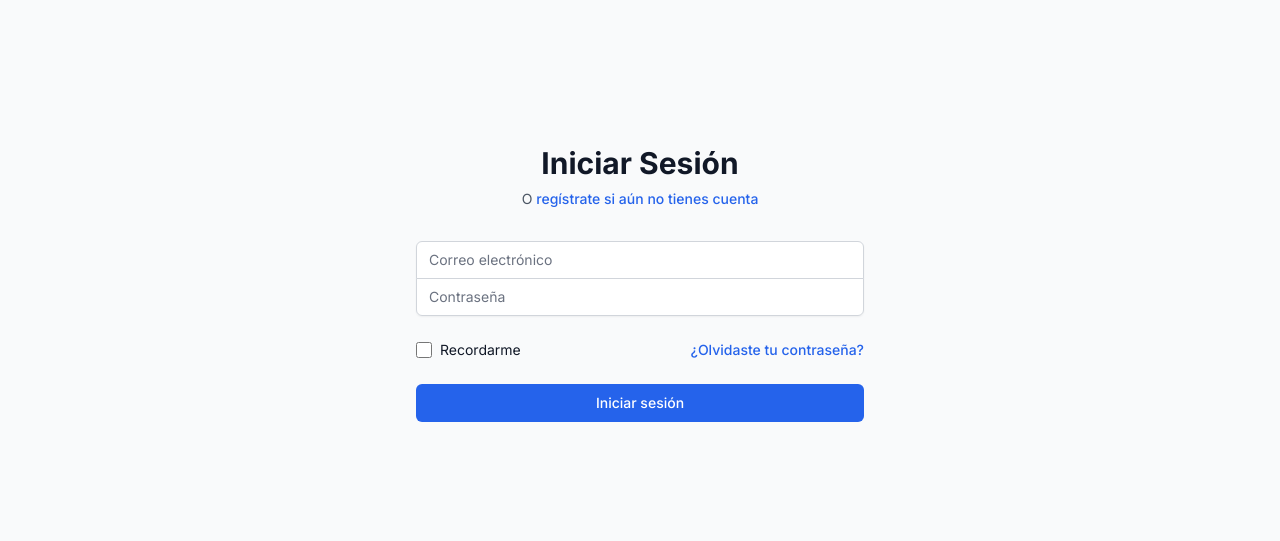
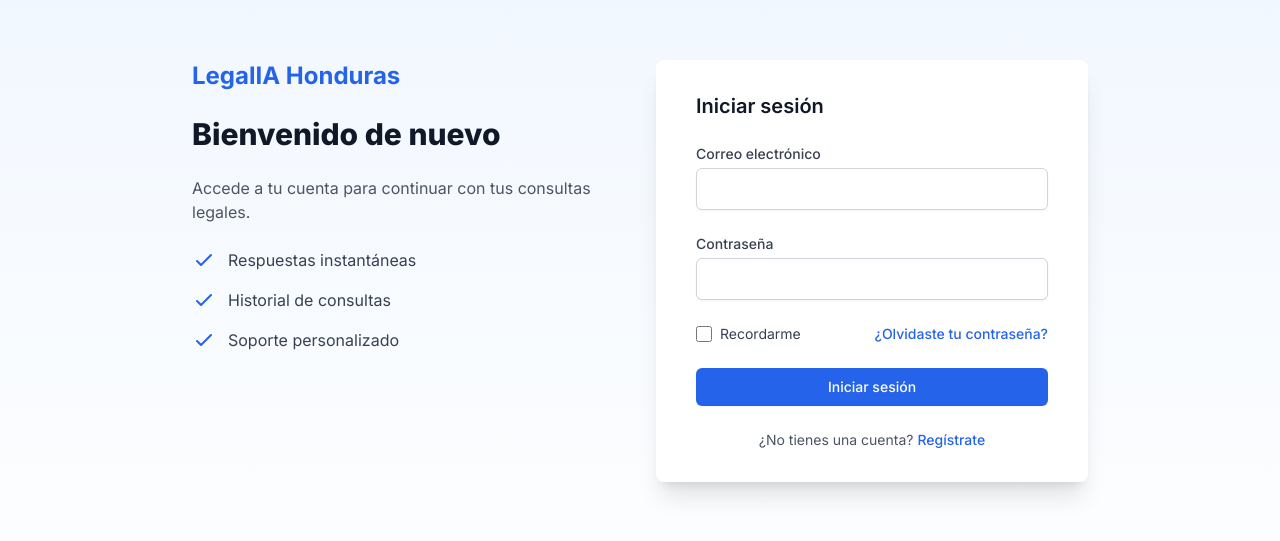
Before and after one commit to lazarohernan/abogados, a Next.js app: page /login in a window 1280 px wide. Shown: the part 129-670 px from the top of the page. Built offline with nearby package versions, Linux system fonts and the light colour scheme; no server answers.

Commit message:
page.tsx

```diff
--- a/src/app/(auth)/login/page.tsx
+++ b/src/app/(auth)/login/page.tsx
@@ -1,9 +1,9 @@
 'use client';
 
-import { useState, useEffect } from 'react';
-import { supabase } from '@/lib/supabase';
+import { useState } from 'react';
 import { useRouter } from 'next/navigation';
 import Link from 'next/link';
+import { supabase } from '@/lib/supabase';
 
 export default function Login() {
   const router = useRouter();
@@ -16,19 +16,20 @@ export default function Login() {
   const [error, setError] = useState<string | null>(null);
 
   // Cargar email guardado si existe
-  useEffect(() => {
+  useState(() => {
     const savedEmail = localStorage.getItem('rememberedEmail');
     if (savedEmail) {
       setFormData(prev => ({ ...prev, email: savedEmail }));
       setRememberMe(true);
     }
-  }, []);
+  });
 
   const handleChange = (e: React.ChangeEvent<HTMLInputElement>) => {
     setFormData({
       ...formData,
       [e.target.name]: e.target.value
     });
+    setError(null);
   };
 
   const handleSubmit = async (e: React.FormEvent) => {
@@ -44,24 +45,14 @@ export default function Login() {
         localStorage.removeItem('rememberedEmail');
       }
 
-      const { data, error } = await supabase.auth.signInWithPassword({
+      const { data, error: signInError } = await supabase.auth.signInWithPassword({
         email: formData.email,
-        password: formData.password
+        password: formData.password,
       });
 
-      if (error) throw error;
+      if (signInError) throw signInError;
 
       if (data.user) {
-        // Obtener el perfil del usuario
-        const { data: profileData, error: profileError } = await supabase
-          .from('profiles')
-          .select('*')
-          .eq('id', data.user.id)
-          .single();
-
-        if (profileError) throw profileError;
-
-        // Redirigir al dashboard
         router.push('/dashboard');
       }
     } catch (err) {
@@ -73,61 +64,89 @@ export default function Login() {
   };
 
   return (
-    <div className="min-h-screen flex items-center justify-center bg-gray-50 py-12 px-4 sm:px-6 lg:px-8">
-      <div className="max-w-md w-full space-y-8">
-        <div>
-          <h2 className="mt-6 text-center text-3xl font-bold text-gray-900">
-            Iniciar Sesión
+    <div className="min-h-screen flex bg-gradient-to-b from-blue-50 to-white py-12 px-4 sm:px-6 lg:px-8">
+      <div className="max-w-4xl w-full space-y-8 m-auto">
+        <div className="flex flex-col md:flex-row gap-8">
+          {/* Sección informativa */}
+          <div className="md:w-1/2 space-y-6">
+            <Link href="/" className="text-2xl font-bold text-blue-600">
+              LegalIA Honduras
+            </Link>
+            <h2 className="mt-6 text-3xl font-extrabold text-gray-900">
+              Bienvenido de nuevo
             </h2>
-          <p className="mt-2 text-center text-sm text-gray-600">
-            O{' '}
-            <Link
-              href="/register"
-              className="font-medium text-blue-600 hover:text-blue-500"
-            >
-              regístrate si aún no tienes cuenta
-            </Link>
+            <p className="mt-2 text-gray-600">
+              Accede a tu cuenta para continuar con tus consultas legales.
             </p>
+            <div className="mt-6 space-y-4">
+              <div className="flex items-center">
+                <div className="flex-shrink-0">
+                  <svg className="h-6 w-6 text-blue-600" fill="none" stroke="currentColor" viewBox="0 0 24 24">
+                    <path strokeLinecap="round" strokeLinejoin="round" strokeWidth="2" d="M5 13l4 4L19 7" />
+                  </svg>
+                </div>
+                <div className="ml-3">
+                  <p className="text-gray-700">Respuestas instantáneas</p>
+                </div>
+              </div>
+              <div className="flex items-center">
+                <div className="flex-shrink-0">
+                  <svg className="h-6 w-6 text-blue-600" fill="none" stroke="currentColor" viewBox="0 0 24 24">
+                    <path strokeLinecap="round" strokeLinejoin="round" strokeWidth="2" d="M5 13l4 4L19 7" />
+                  </svg>
+                </div>
+                <div className="ml-3">
+                  <p className="text-gray-700">Historial de consultas</p>
+                </div>
+              </div>
+              <div className="flex items-center">
+                <div className="flex-shrink-0">
+                  <svg className="h-6 w-6 text-blue-600" fill="none" stroke="currentColor" viewBox="0 0 24 24">
+                    <path strokeLinecap="round" strokeLinejoin="round" strokeWidth="2" d="M5 13l4 4L19 7" />
+                  </svg>
+                </div>
+                <div className="ml-3">
+                  <p className="text-gray-700">Soporte personalizado</p>
+                </div>
+              </div>
+            </div>
           </div>
 
-        <form className="mt-8 space-y-6" onSubmit={handleSubmit}>
-          {error && (
-            <div className="bg-red-50 border-l-4 border-red-400 p-4">
-              <p className="text-red-700">{error}</p>
-            </div>
-          )}
-
-          <div className="rounded-md shadow-sm -space-y-px">
+          {/* Formulario de login */}
+          <div className="md:w-1/2">
+            <div className="bg-white py-8 px-4 shadow-xl rounded-lg sm:px-10">
+              <h3 className="text-xl font-semibold text-gray-900 mb-6">Iniciar sesión</h3>
+              <form className="space-y-6" onSubmit={handleSubmit}>
                 <div>
-              <label htmlFor="email" className="sr-only">
+                  <label htmlFor="email" className="block text-sm font-medium text-gray-700">
                     Correo electrónico
                   </label>
                   <input
                     id="email"
                     name="email"
                     type="email"
+                    autoComplete="email"
                     required
                     value={formData.email}
                     onChange={handleChange}
-                className="appearance-none rounded-none relative block w-full px-3 py-2 border border-gray-300 placeholder-gray-500 text-gray-900 rounded-t-md focus:outline-none focus:ring-blue-500 focus:border-blue-500 focus:z-10 sm:text-sm"
-                placeholder="Correo electrónico"
+                    className="mt-1 block w-full px-3 py-2 border border-gray-300 rounded-md shadow-sm focus:outline-none focus:ring-blue-500 focus:border-blue-500"
                   />
                 </div>
+
                 <div>
-              <label htmlFor="password" className="sr-only">
+                  <label htmlFor="password" className="block text-sm font-medium text-gray-700">
                     Contraseña
                   </label>
                   <input
                     id="password"
                     name="password"
                     type="password"
+                    autoComplete="current-password"
                     required
                     value={formData.password}
                     onChange={handleChange}
-                className="appearance-none rounded-none relative block w-full px-3 py-2 border border-gray-300 placeholder-gray-500 text-gray-900 rounded-b-md focus:outline-none focus:ring-blue-500 focus:border-blue-500 focus:z-10 sm:text-sm"
-                placeholder="Contraseña"
+                    className="mt-1 block w-full px-3 py-2 border border-gray-300 rounded-md shadow-sm focus:outline-none focus:ring-blue-500 focus:border-blue-500"
                   />
-            </div>
                 </div>
 
                 <div className="flex items-center justify-between">
@@ -140,7 +159,7 @@ export default function Login() {
                       onChange={(e) => setRememberMe(e.target.checked)}
                       className="h-4 w-4 text-blue-600 focus:ring-blue-500 border-gray-300 rounded"
                     />
-              <label htmlFor="remember-me" className="ml-2 block text-sm text-gray-900">
+                    <label htmlFor="remember-me" className="ml-2 block text-sm text-gray-700">
                       Recordarme
                     </label>
                   </div>
@@ -155,22 +174,36 @@ export default function Login() {
                   </div>
                 </div>
 
+                {error && (
+                  <div className="rounded-md bg-red-50 p-4">
+                    <div className="flex">
+                      <div className="ml-3">
+                        <p className="text-sm text-red-700">{error}</p>
+                      </div>
+                    </div>
+                  </div>
+                )}
+
                 <div>
                   <button
                     type="submit"
                     disabled={loading}
-              className={`group relative w-full flex justify-center py-2 px-4 border border-transparent text-sm font-medium rounded-md text-white bg-blue-600 hover:bg-blue-700 focus:outline-none focus:ring-2 focus:ring-offset-2 focus:ring-blue-500 ${
-                loading ? 'opacity-50 cursor-not-allowed' : ''
-              }`}
+                    className="w-full flex justify-center py-2 px-4 border border-transparent rounded-md shadow-sm text-sm font-medium text-white bg-blue-600 hover:bg-blue-700 focus:outline-none focus:ring-2 focus:ring-offset-2 focus:ring-blue-500 disabled:opacity-50 disabled:cursor-not-allowed"
                   >
-              {loading ? (
-                'Iniciando sesión...'
-              ) : (
-                'Iniciar sesión'
-              )}
+                    {loading ? 'Iniciando sesión...' : 'Iniciar sesión'}
                   </button>
                 </div>
               </form>
+
+              <p className="mt-6 text-center text-sm text-gray-600">
+                ¿No tienes una cuenta?{' '}
+                <Link href="/register" className="font-medium text-blue-600 hover:text-blue-500">
+                  Regístrate
+                </Link>
+              </p>
+            </div>
+          </div>
+        </div>
       </div>
     </div>
   );
```
Lines whose indentation alone changed are shown as unchanged.
